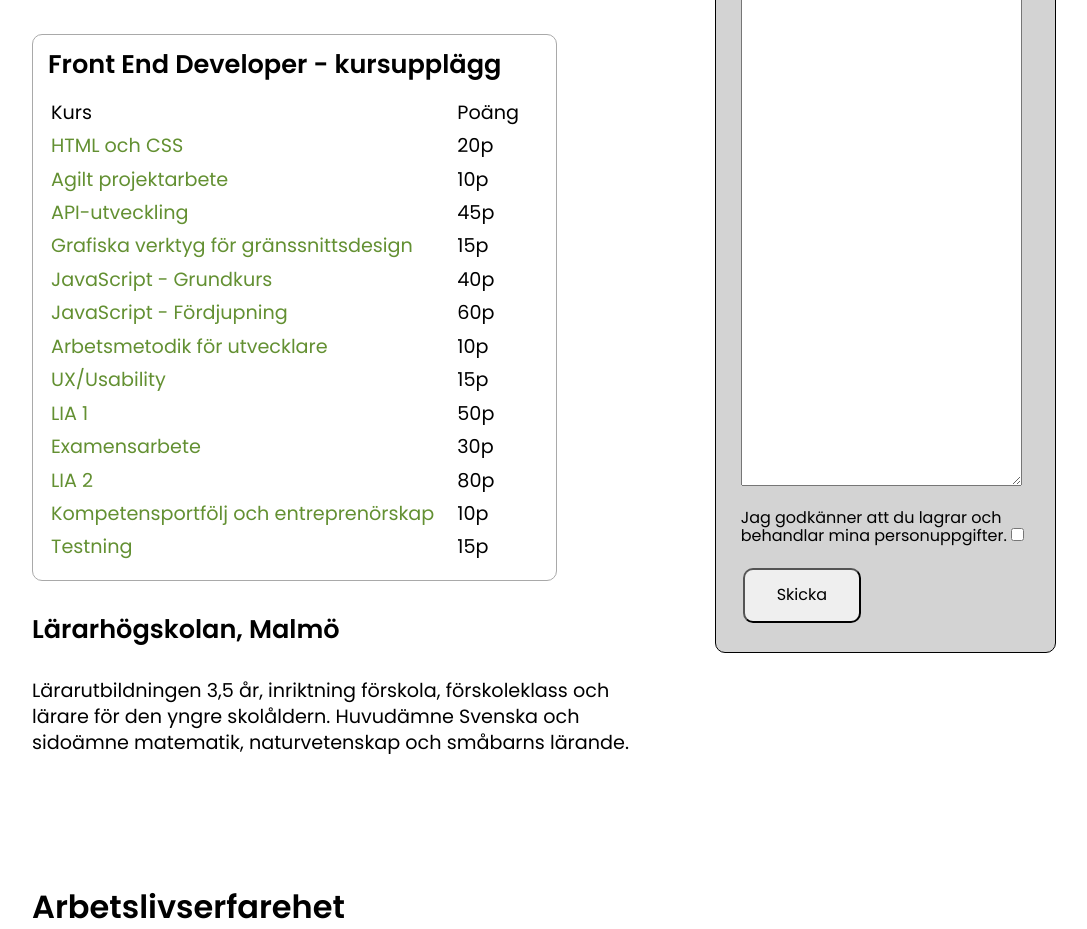
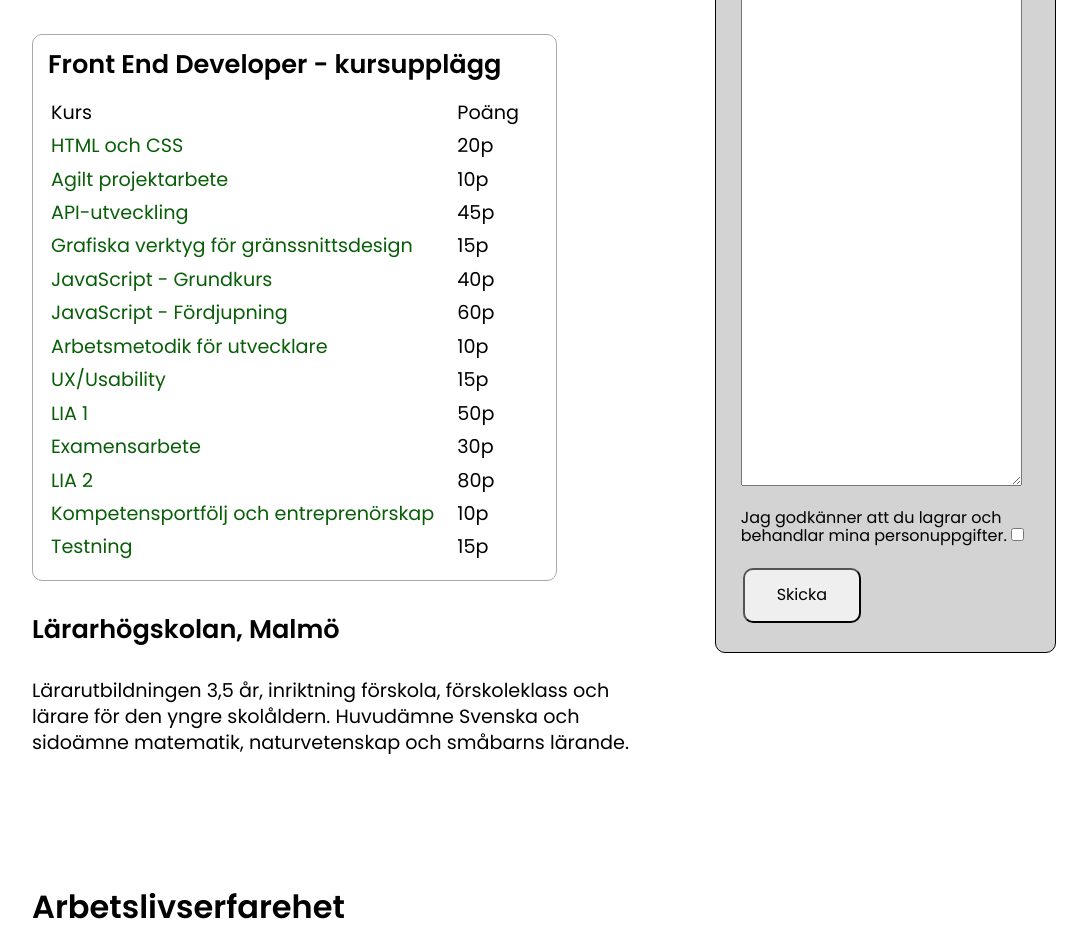
Before and after one commit to TessDevon/Portfolio, a website built with Parcel: page index.html in a window 1280 px wide. Shown: the part 865-1794 px from the top of the page, without its empty margins (96-1183 px from the left). Built offline with nearby package versions, Linux system fonts and the light colour scheme.

Commit message:
Changed color

```diff
--- a/css/main.scss
+++ b/css/main.scss
@@ -104,7 +104,7 @@ p{
 
 .edu_links{
   text-decoration: none;
-  color: rgb(99, 144, 50);
+  color: rgb(9, 94, 8);
 }
 
 .table_div{
```
Also changed, not shown: css/main.css, validering/lighthouse.jpg (added).
